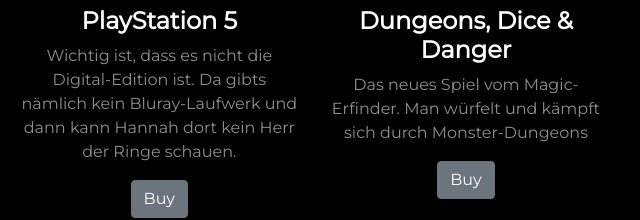
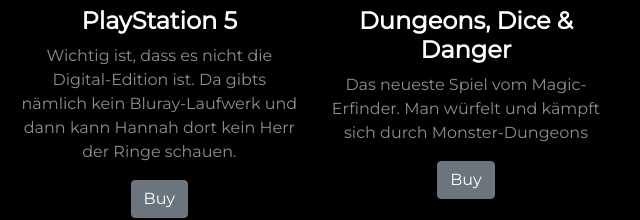
Before and after one commit to Ionenstrahl/Wunschliste, a plain HTML site: page index.html in a window 1280 px wide. Shown: the part 2585-2805 px from the top of the page, 174-814 px from the left. Drawn offline with nearby package versions, Linux system fonts and the light colour scheme.

Commit message:
fix typo

```diff
--- a/index.html
+++ b/index.html
@@ -140,7 +140,7 @@
       <div class="col-lg-4 feature-box">
         <img src="https://www.fantasywelt.de/media/image/product/144090/lg/dungeons-dice-and-danger-multilingual.jpg" class="present-img">
         <h3 class="feature-title">Dungeons, Dice & Danger</h3>
-        <p>Das neues Spiel vom Magic-Erfinder. Man würfelt und kämpft sich durch Monster-Dungeons</p>
+        <p>Das neueste Spiel vom Magic-Erfinder. Man würfelt und kämpft sich durch Monster-Dungeons</p>
         <a href="https://www.fantasywelt.de/Dungeons-Dice-and-Danger-Multilingual" class="btn btn-secondary">Buy</a>
       </div>
 
```
